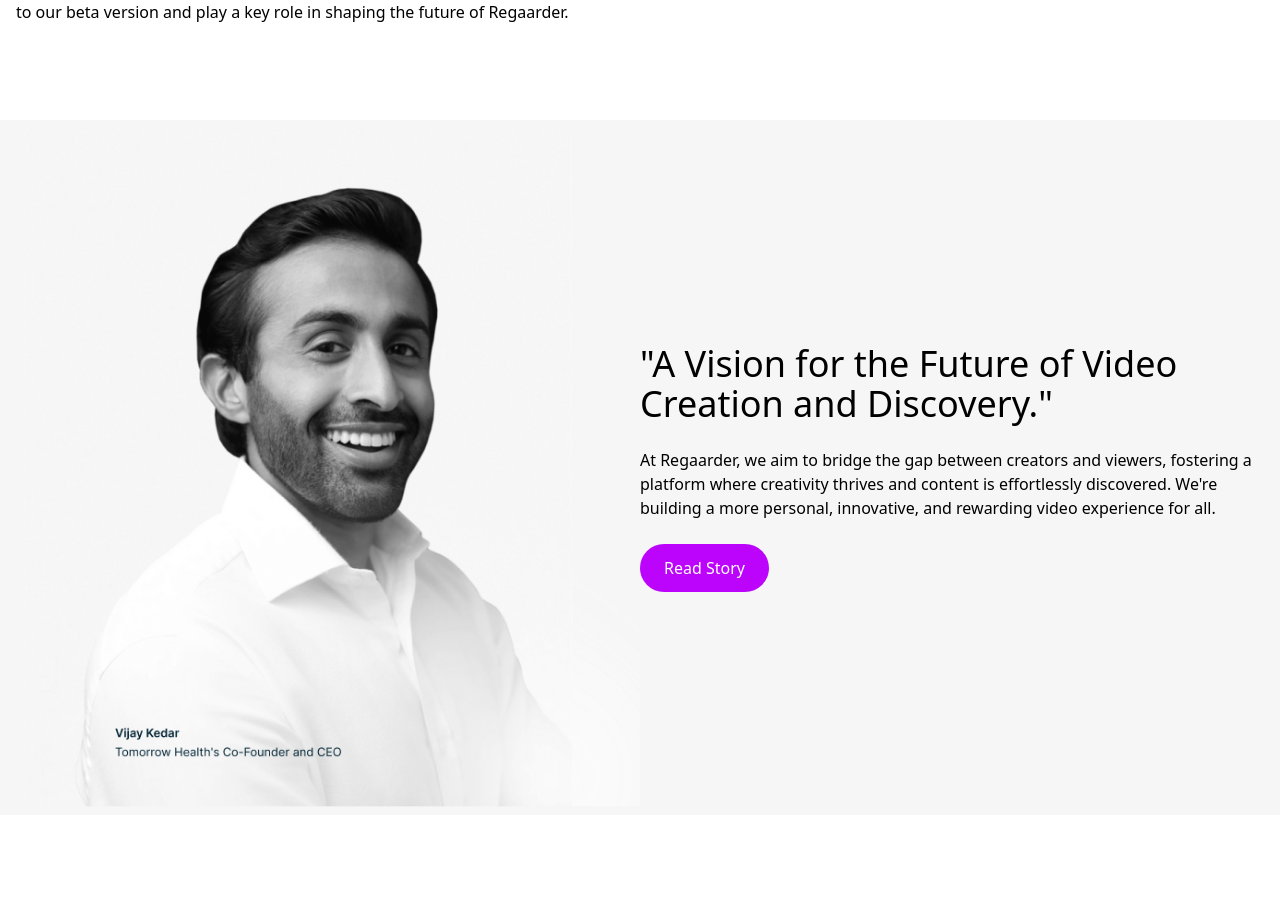
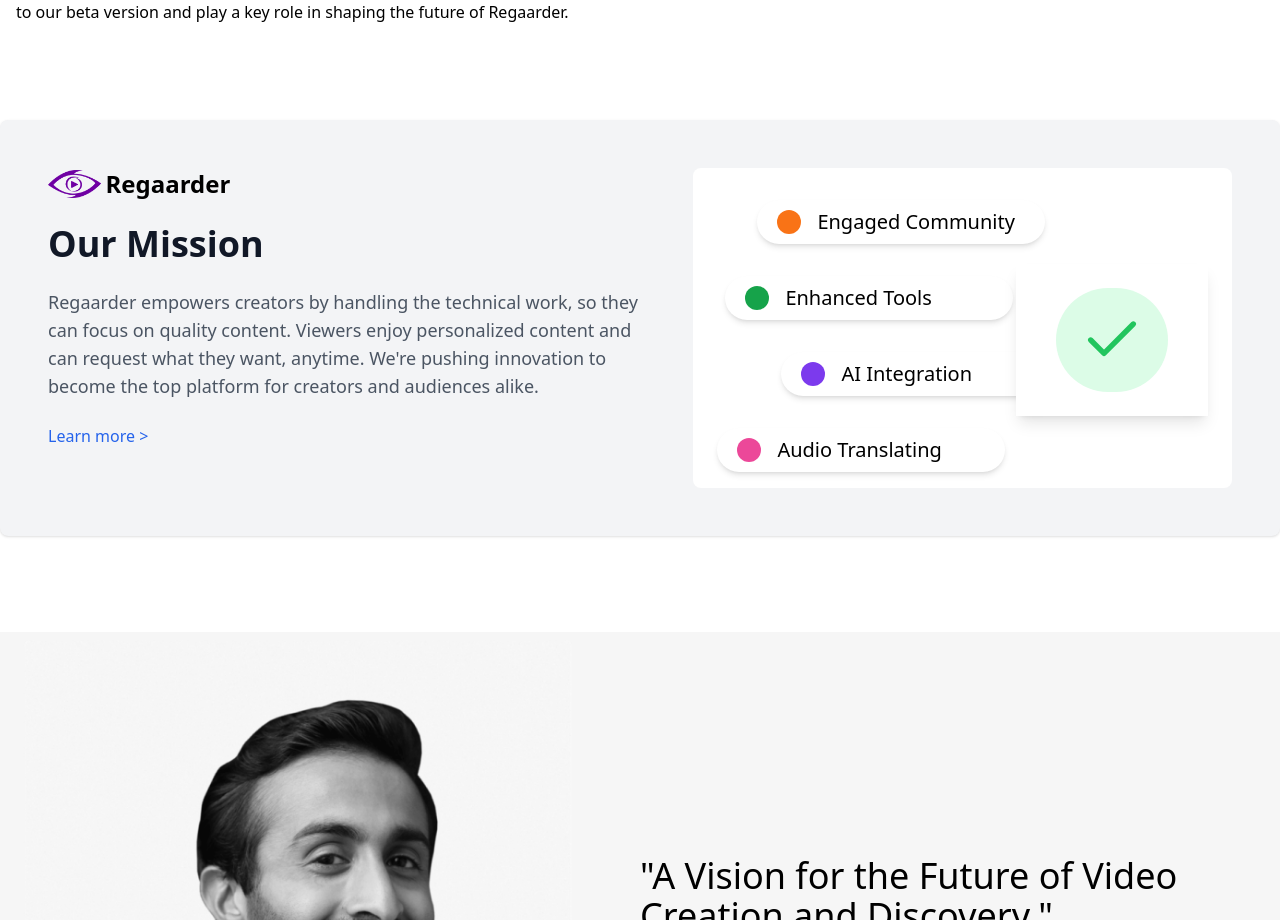
Before and after one commit to Anilparajuli4/reglanding, a React (Vite) app in the folder frontend/: page /creator in a window 1280 px wide. Shown: the part 5778-6698 px from the top of the page. Built offline with nearby package versions, Linux system fonts and the light colour scheme.

Commit message:
minor ch

```diff
--- a/frontend/src/pages/LandingCreator.tsx
+++ b/frontend/src/pages/LandingCreator.tsx
@@ -3,6 +3,7 @@
 import FeaturesSection from "../component/FeatureSection"
 import Footer from "../component/Footer"
 import Join from "../component/Join"
+import MissionComponent from "../component/MissonComponent"
 import PricingCard from "../component/PricingCard"
 import ReferralProgram from "../component/RefferalProgram"
 import Review from "../component/Review"
@@ -24,6 +25,7 @@
         <CreatorDashboard/>
         <Review />
         <Join/>
+        <MissionComponent />
         <Vision/>
 
         <Footer/>
```
